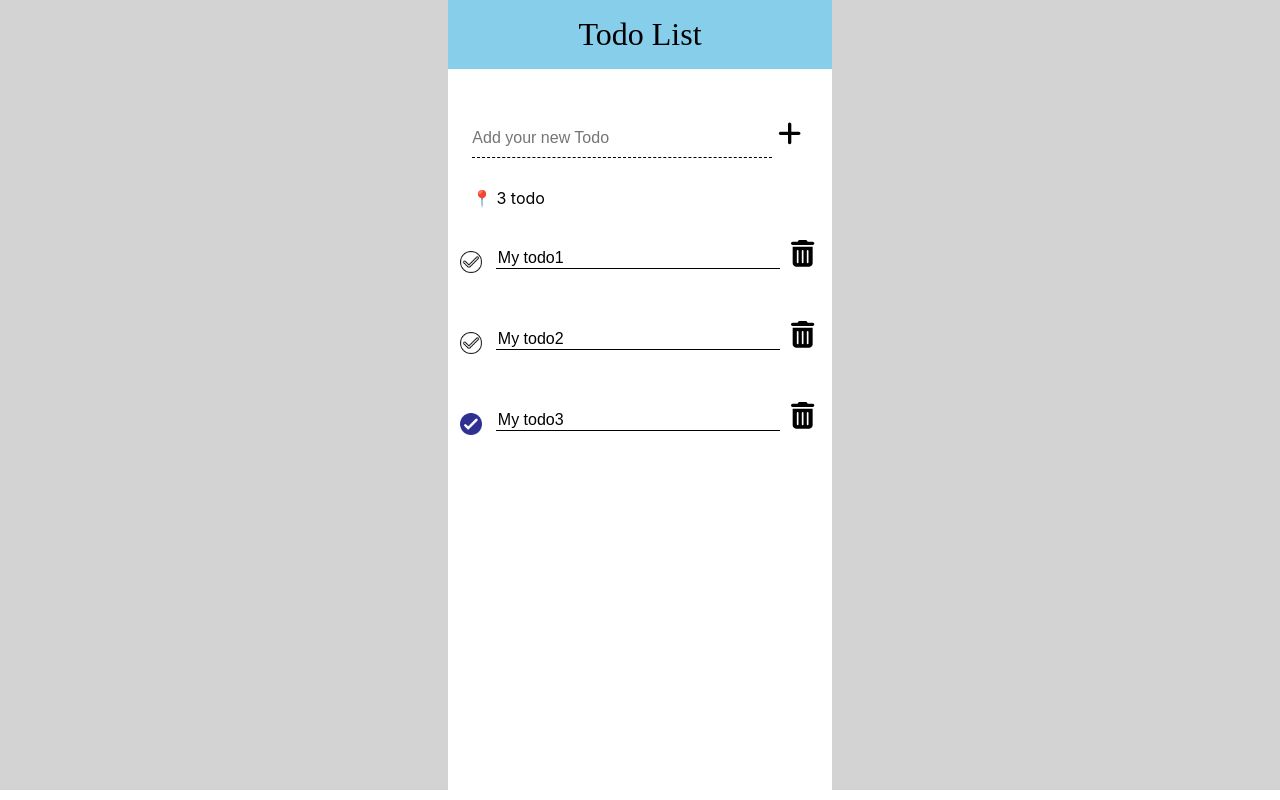
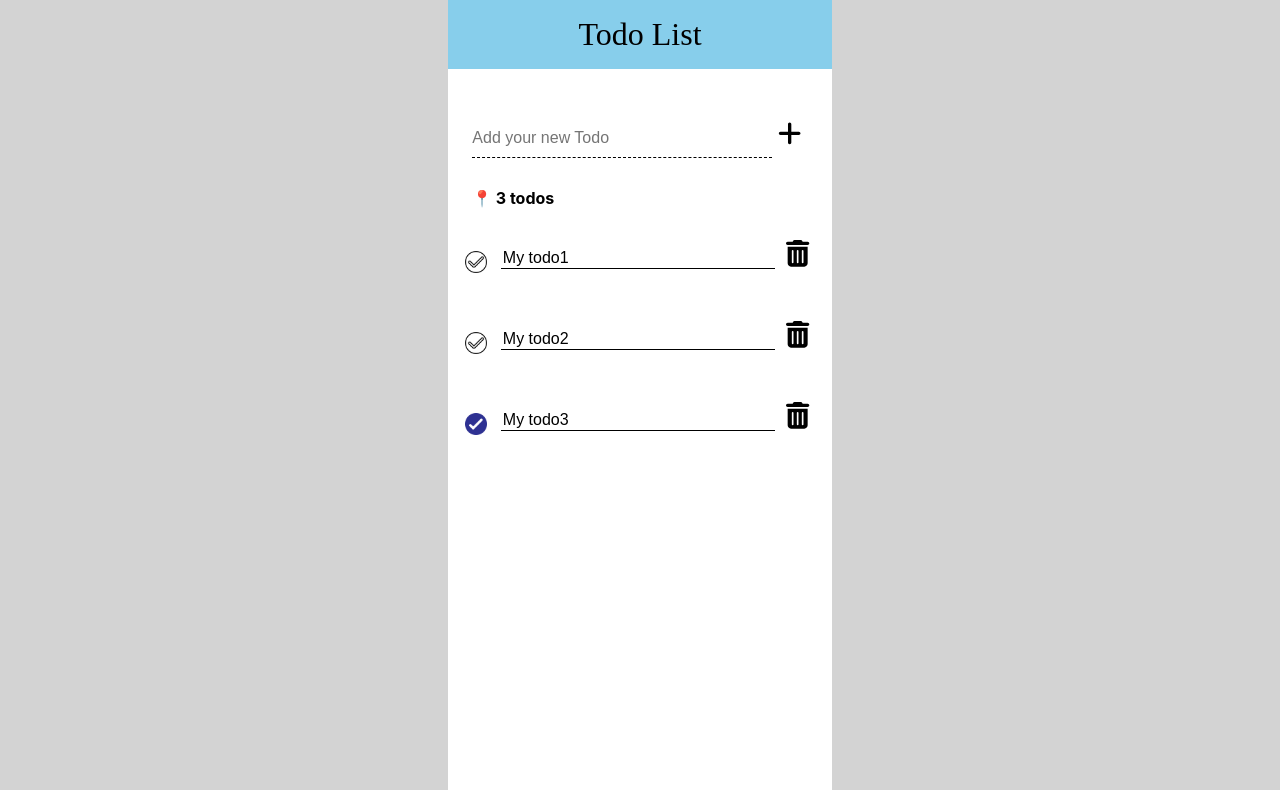
Before and after one commit to NamKungSujeong/Todo-app, a React (Create React App) app in the folder client/: page / in a window 1280 px wide. Built offline with nearby package versions, Linux system fonts and the light colour scheme; a web font is replaced by a local one.

Commit message:
feat: input 유효성 검사

```diff
--- a/client/src/App.css
+++ b/client/src/App.css
@@ -18,4 +18,5 @@
 .todoNum {
   display: flex;
   padding: 10px 24px;
+  font-weight: 700;
 }
--- a/client/src/App.js
+++ b/client/src/App.js
@@ -42,7 +42,7 @@ function App() {
       <div>
         <Header />
         <AddTodo add={add} />
-        <div className="todoNum">📍 {todoItems.length} todo </div>
+        <div className="todoNum">📍 {todoItems.length} todos </div>
         {todoItems.length > 0 ? (
           todoItems.map((todo) => {
             return <Todo key={todo.id} todo={todo} deleteTodo={deleteTodo} />;
--- a/client/src/components/AddTodo.js
+++ b/client/src/components/AddTodo.js
@@ -13,7 +13,7 @@ const AddTodo = ({ add, todoNum }) => {
 
   const buttonClick = () => {
     // props로 받아온 addItem 함수 실행
-    if (todoItem.title.trim() === "") {
+    if (todoItem.title.trim().length === 0) {
       refInputs.current.focus();
       return;
     }
@@ -38,6 +38,7 @@ const AddTodo = ({ add, todoNum }) => {
           value={todoItem.title}
           onChange={(e) => setTodoItem({ title: e.target.value })}
           onKeyPress={onEnterKeyPress}
+          autoFocus
         ></input>
         <button type="button" onClick={buttonClick}>
           <FontAwesomeIcon icon={faPlus} size="2x" />
--- a/client/src/styles/Todo.scss
+++ b/client/src/styles/Todo.scss
@@ -36,6 +36,7 @@
 }
 
 .Todo {
+  padding: 0 10px;
   input {
     border: none;
     border-bottom: 1px solid $color-black;
@@ -47,7 +48,7 @@
   }
   .inputTodo {
     width: 20vw;
-    min-width: 280px;
+    min-width: 270px;
   }
 
   button {
```
